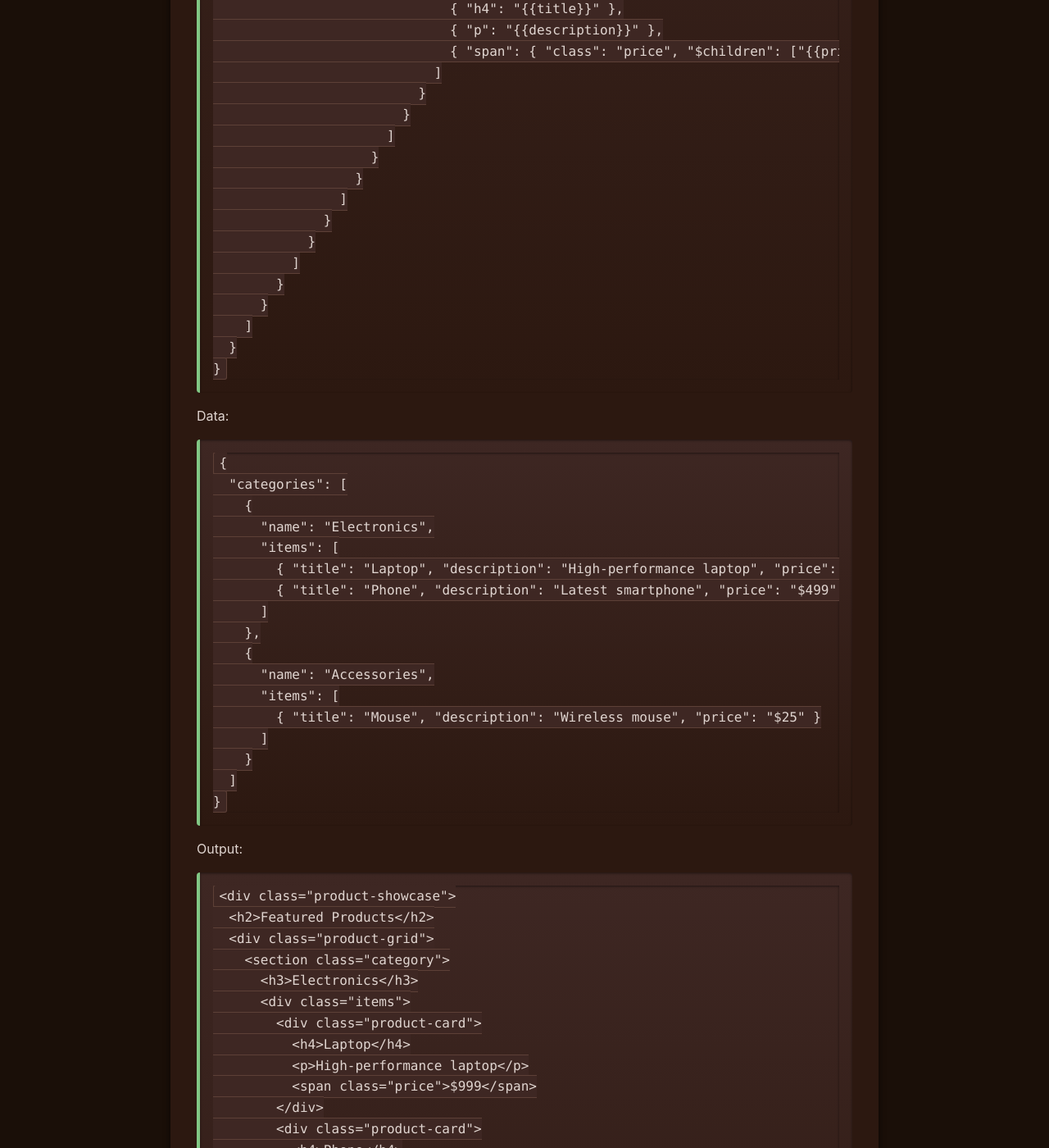
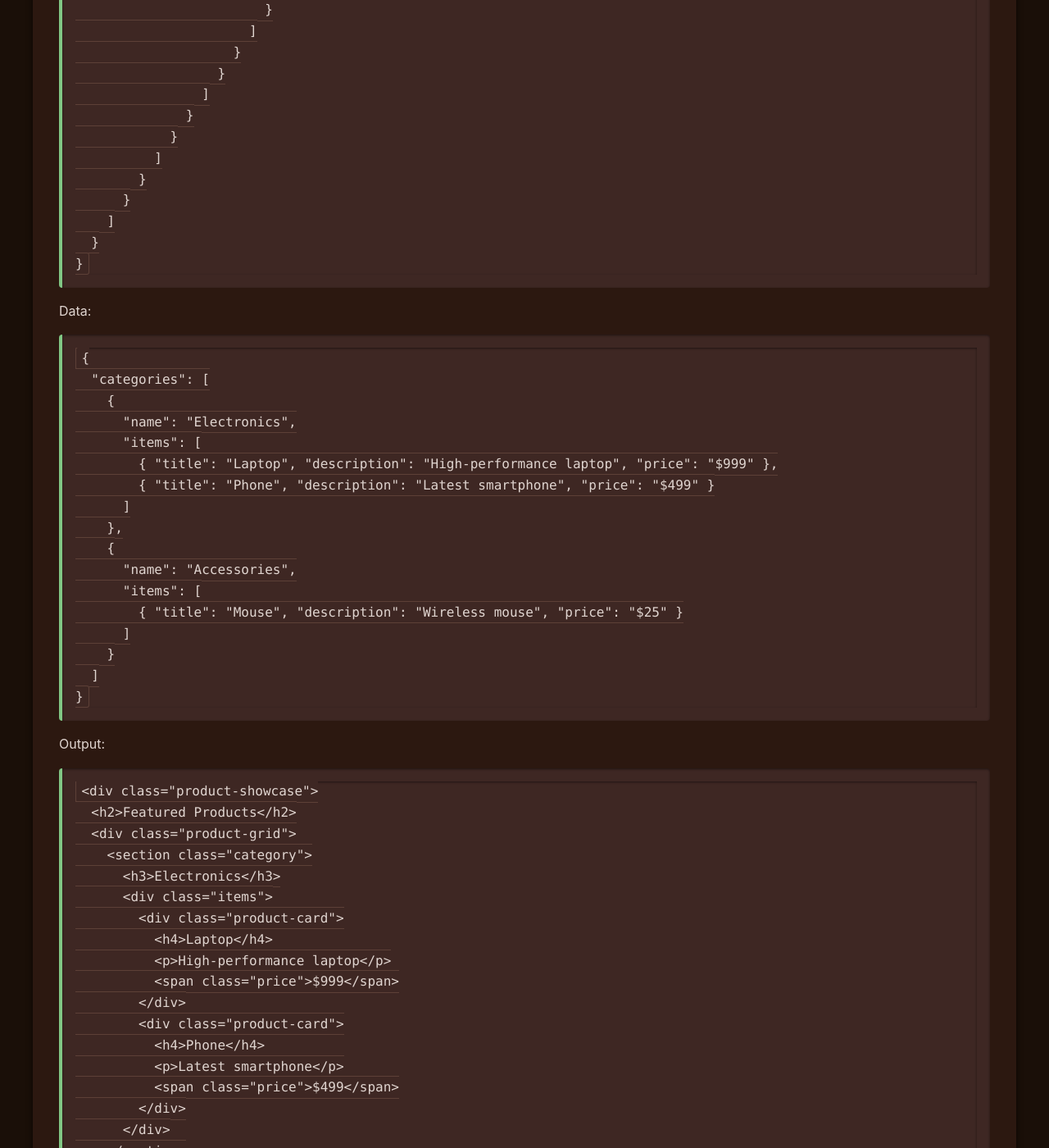
Before and after one commit to danmarshall/treebark, a Jekyll site: the page built from docs/index.md, in a window 1280 px wide and 1400 px high, scrolled down 6570 px. Shown: the whole window at 82% size. Built offline with Jekyll 4.4.1, drawn with Linux system fonts in a browser that asks for light colours.

Commit message:
Green treetop header, wider content, remove gradients and light backgrounds
Co-authored-by: danmarshall <11507384+danmarshall@users.noreply.github.com>

```diff
--- a/docs/assets/css/playground.css
+++ b/docs/assets/css/playground.css
@@ -65,7 +65,6 @@
     font-family: 'Monaco', 'Courier New', monospace;
     font-size: 0.85rem;
     overflow: auto;
-    background: #f8f8f8;
     white-space: pre;
     word-wrap: break-word;
     overflow-wrap: break-word;
--- a/docs/assets/css/site.css
+++ b/docs/assets/css/site.css
@@ -76,7 +76,7 @@ body {
 }
 
 .content {
-    max-width: 800px;
+    max-width: 1200px;
     margin: 0 auto;
 }
 
@@ -89,7 +89,6 @@ code {
 
 /* Basic pre elements (not inside highlight containers) */
 pre:not(.highlight) {
-    background: #f8f8f8;
     padding: 1rem;
     border-radius: 4px;
     overflow-x: auto;
@@ -98,7 +97,6 @@ pre:not(.highlight) {
 
 /* Jekyll syntax highlighting containers */
 .highlight {
-    background: #f8f8f8;
     padding: 1rem;
     border-radius: 4px;
     overflow-x: auto;
--- a/docs/assets/css/treebark-theme.css
+++ b/docs/assets/css/treebark-theme.css
@@ -15,8 +15,8 @@ body {
 }
 
 .header {
-    border-bottom: 3px solid #81c784;
-    background: linear-gradient(to bottom, #2c1810 0%, #3e2723 100%);
+    border-bottom: 3px solid #4caf50;
+    background: linear-gradient(to bottom, #4caf50 0%, #388e3c 100%);
     /* Make header full width */
     margin-left: -2rem;
     margin-right: -2rem;
@@ -25,12 +25,12 @@ body {
 }
 
 .header h1 {
-    color: #e0d5d0;
-    text-shadow: 2px 2px 0 rgba(0, 0, 0, 0.7);
+    color: #1b3a1b;
+    text-shadow: 1px 1px 0 rgba(255, 255, 255, 0.3);
 }
 
 .header .tagline {
-    color: #d7ccc8;
+    color: #1f3d1f;
 }
 
 .github-link {
@@ -68,13 +68,13 @@ code {
 }
 
 pre:not(.highlight) {
-    background: linear-gradient(to bottom, #3e2723 0%, #2c1810 100%);
+    background: #3e2723;
     border-left: 4px solid #81c784;
     box-shadow: inset 0 1px 3px rgba(0, 0, 0, 0.5);
 }
 
 .highlight {
-    background: linear-gradient(to bottom, #3e2723 0%, #2c1810 100%);
+    background: #3e2723;
     border-left: 4px solid #81c784;
     box-shadow: inset 0 1px 3px rgba(0, 0, 0, 0.5);
 }
```
